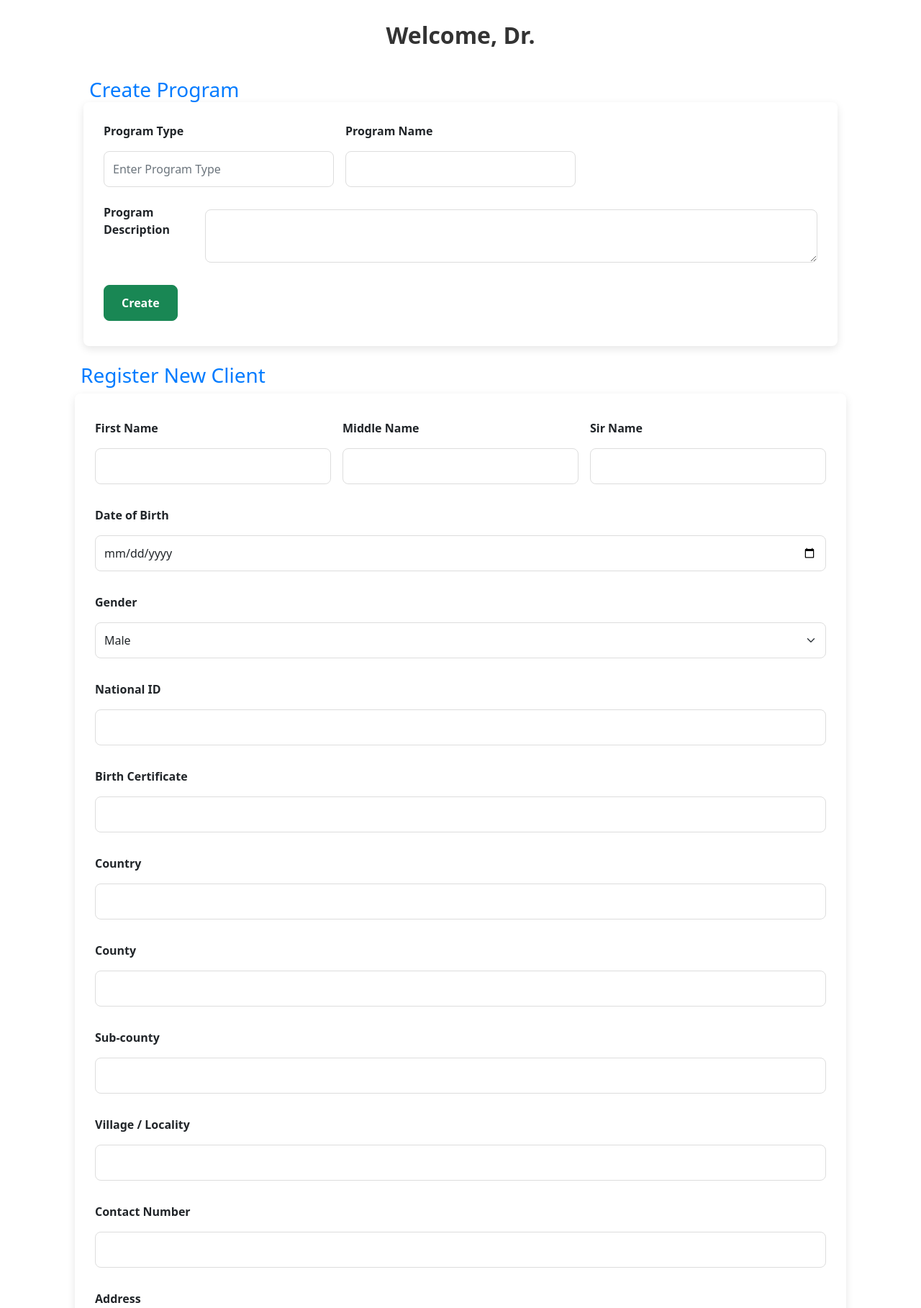
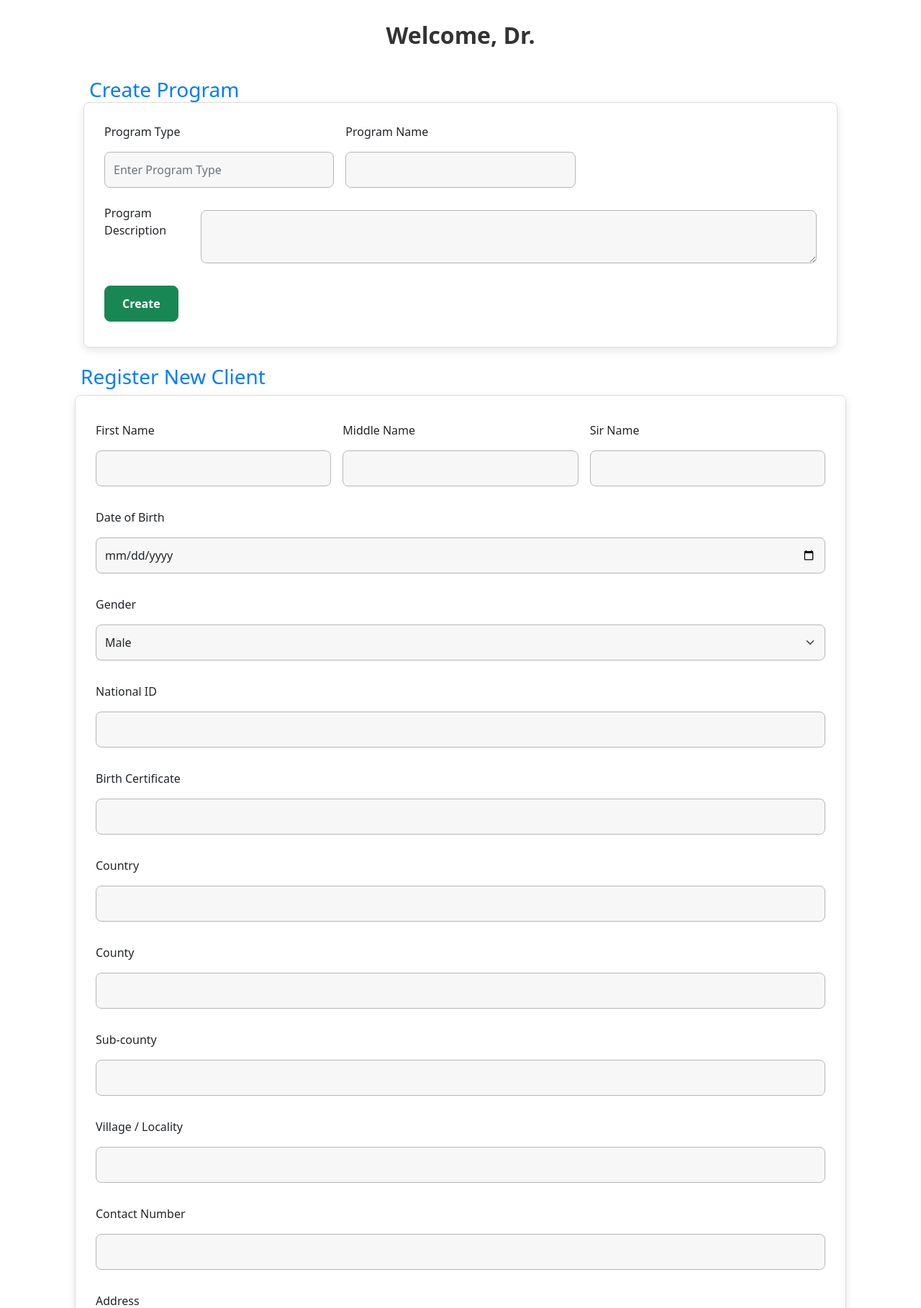
Before and after one commit to martinondiwa/CEMA_Health_Management_System, a Flask app: page /doctor/dashboard in a window 1280 px wide. Shown: the part 122-1940 px from the top of the page at 72% size. Run offline with Flask 2, Linux system fonts and the light colour scheme; the visitor is signed in with stand-in values (Sample User, id 1); data comes from the database, SQL or seed files in the repository; data that the repository does not hold is empty.

Commit message:
Update dashboard.css
assd

```diff
--- a/app/static/css/dashboard.css
+++ b/app/static/css/dashboard.css
@@ -32,27 +32,27 @@ form {
     padding: 20px;
     border-radius: 8px;
     box-shadow: 0 4px 12px rgba(0, 0, 0, 0.1);
+    border: 1px solid #ddd;  /* Added border for separation */
 }
 
-label.form-label {
-    font-weight: bold;
-}
-
+/* Form Field Boxes (Greish/Dark Brownish) */
 input.form-control,
 select.form-select,
 textarea.form-control {
     border-radius: 8px;
-    border: 1px solid #ddd;
     padding: 12px;
     width: 100%;
     margin-top: 8px;
+    background-color: #f7f7f7;  /* Light grayish background */
+    border: 1px solid #b6b6b6;  /* Dark brownish border */
 }
 
+/* Focus Effect on Form Fields */
 input.form-control:focus,
 select.form-select:focus,
 textarea.form-control:focus {
-    border-color: #007bff;
-    box-shadow: 0 0 5px rgba(0, 123, 255, 0.25);
+    border-color: #8b5e3c;  /* Dark brownish focus color */
+    box-shadow: 0 0 5px rgba(139, 94, 60, 0.25); /* Subtle shadow effect */
 }
 
 /* Button Styles */
@@ -62,10 +62,6 @@ button.btn {
     color: white;
     font-weight: bold;
     transition: background-color 0.3s, transform 0.2s ease;
-}
-
-button.btn:hover {
-    transform: scale(1.05);
 }
 
 /* Success Button */
@@ -106,6 +102,7 @@ input[type="text"][name="query"] {
     margin-top: 8px;
     border-radius: 8px;
     border: 1px solid #ddd;
+    background-color: #f7f7f7;  /* Light grayish background */
 }
 
 /* Form Layout Adjustments */
@@ -164,6 +161,7 @@ form .col-md-6 {
     margin-top: 8px;
     border-radius: 8px;
     border: 1px solid #ddd;
+    background-color: #f7f7f7; /* Light grayish background */
 }
 
 .card button.btn {
```
